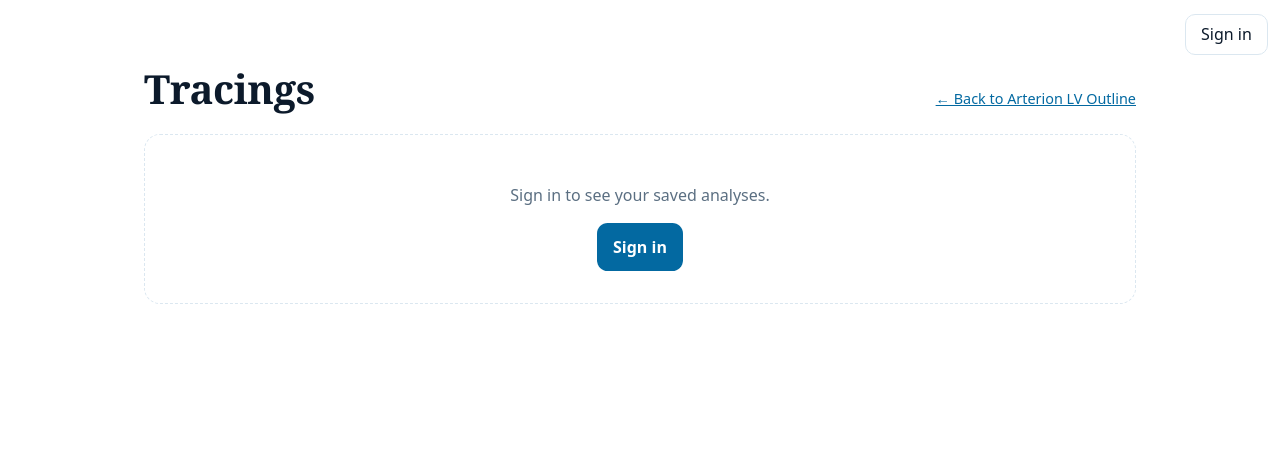
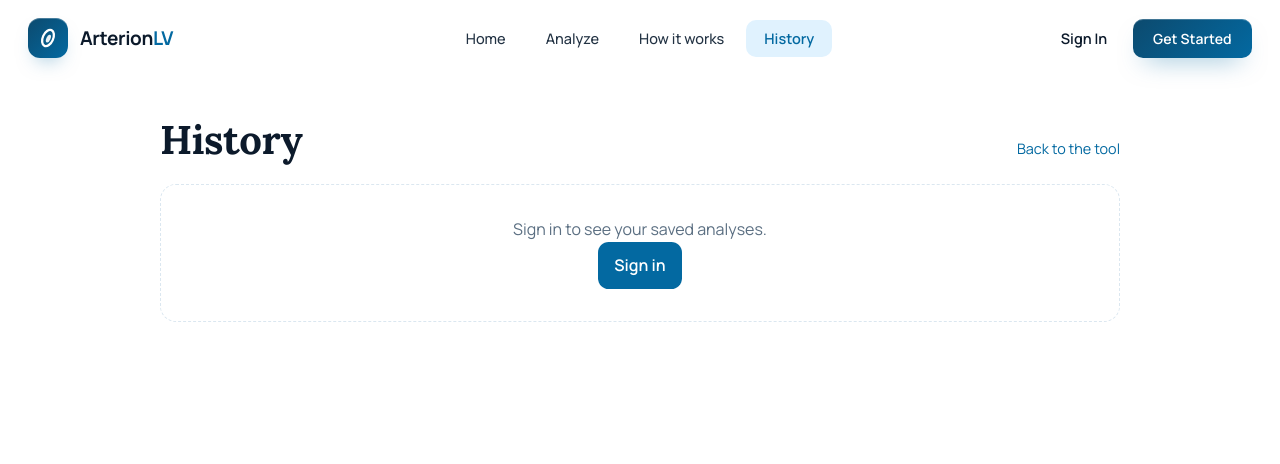
Before and after one commit to kartikpagariya25/arterion-lv-outline, a plain HTML site: page frontend/history.html in a window 1280 px wide. Drawn offline with nearby package versions, Linux system fonts and the light colour scheme; a web font is replaced by a local one.

Commit message:
Rebuild the history page with the new navigation

```diff
--- a/frontend/history.html
+++ b/frontend/history.html
@@ -3,28 +3,45 @@
 <head>
 <meta charset="UTF-8">
 <meta name="viewport" content="width=device-width, initial-scale=1">
-<title>Tracings - Arterion LV Outline</title>
+<title>History - Arterion LV Outline</title>
 <meta name="robots" content="noindex">
+<link rel="icon" type="image/svg+xml" href="assets/favicon.svg">
+<link rel="manifest" href="site.webmanifest">
 <link rel="preconnect" href="https://fonts.googleapis.com">
 <link rel="preconnect" href="https://fonts.gstatic.com" crossorigin>
-<link href="https://fonts.googleapis.com/css2?family=Onest:wght@400;500;600;700;800&family=Spline+Sans+Mono:wght@400;500&display=swap" rel="stylesheet">
+<link href="https://fonts.googleapis.com/css2?family=Lora:ital,wght@0,500;0,600;0,700;1,500;1,600;1,700&family=Manrope:wght@400;500;600;700&family=JetBrains+Mono:wght@400;500&display=swap" rel="stylesheet">
+<link rel="stylesheet" href="https://cdn.jsdelivr.net/npm/@phosphor-icons/web@2.1.1/src/bold/style.css">
+<link rel="stylesheet" href="css/theme.css">
+<link rel="stylesheet" href="css/landing.css">
 <link rel="stylesheet" href="css/account-theme.css">
-<link rel="stylesheet" href="css/fx.css">
 <link rel="stylesheet" href="css/account.css">
+<script>if(!(window.matchMedia&&matchMedia('(prefers-reduced-motion: reduce)').matches))document.documentElement.classList.add('lp-anim')</script>
 </head>
-<body class="acc-body">
-<noscript><p style="padding:1rem">This page needs JavaScript.</p></noscript>
-<main class="acc-page">
+<body class="acc-body lp-body">
+<div class="lp-progress" aria-hidden="true"></div>
+<header class="lp-nav">
+  <div class="lp-nav-in">
+    <a class="lp-brand" href="index.html#top" aria-label="Arterion LV Outline"><span class="lp-logo"><svg viewBox="0 0 24 24" aria-hidden="true"><ellipse cx="12" cy="12" rx="5.2" ry="8.6" transform="rotate(24 12 12)" stroke="#fff" stroke-width="2.3" fill="none"/><ellipse cx="12.6" cy="12.4" rx="2" ry="4.2" transform="rotate(24 12 12)" fill="#fff" opacity=".92"/></svg></span><b>Arterion<span>LV</span></b></a>
+    <nav class="lp-pills"><a href="index.html#top">Home</a><a href="index.html#analyze">Analyze</a><a href="index.html#how">How it works</a><a class="on" href="history.html">History</a></nav>
+    <div class="lp-actions"><div id="acc-slot"></div><a class="lp-btn lp-btn-primary lp-btn-sm" href="index.html#analyze">Get Started</a></div>
+    <button class="lp-burger" aria-label="Menu" aria-expanded="false" aria-controls="lp-menu"><i class="ph-bold ph-list" aria-hidden="true"></i></button>
+  </div>
+  <div class="lp-menu" id="lp-menu"><a href="index.html#top">Home</a><a href="index.html#analyze">Analyze</a><a href="index.html#how">How it works</a><a href="history.html">History</a><a href="history.html">History</a><button class="acc-signin" data-acc-open>Sign In</button><a class="lp-btn lp-btn-primary" href="index.html#analyze">Get Started</a></div>
+</header>
+<main class="acc-page" id="main">
   <header>
-    <h1>Tracings</h1>
-    <a class="back" href="index.html">← Back to Arterion LV Outline</a>
+    <h1>History</h1>
+    <a class="back" href="index.html">Back to the tool</a>
   </header>
   <div id="acc-root" aria-live="polite"></div>
 </main>
+<script src="https://cdnjs.cloudflare.com/ajax/libs/gsap/3.12.5/gsap.min.js"></script>
+<script src="https://cdnjs.cloudflare.com/ajax/libs/gsap/3.12.5/ScrollTrigger.min.js"></script>
+<script src="https://cdn.jsdelivr.net/npm/motion@11.18.2/dist/motion.js"></script>
 <script src="js/config.js"></script>
 <script src="js/account-config.js"></script>
 <script src="js/auth.js"></script>
-<script src="js/fx.js"></script>
 <script src="js/history.js"></script>
+<script src="js/landing.js"></script>
 </body>
 </html>
```
